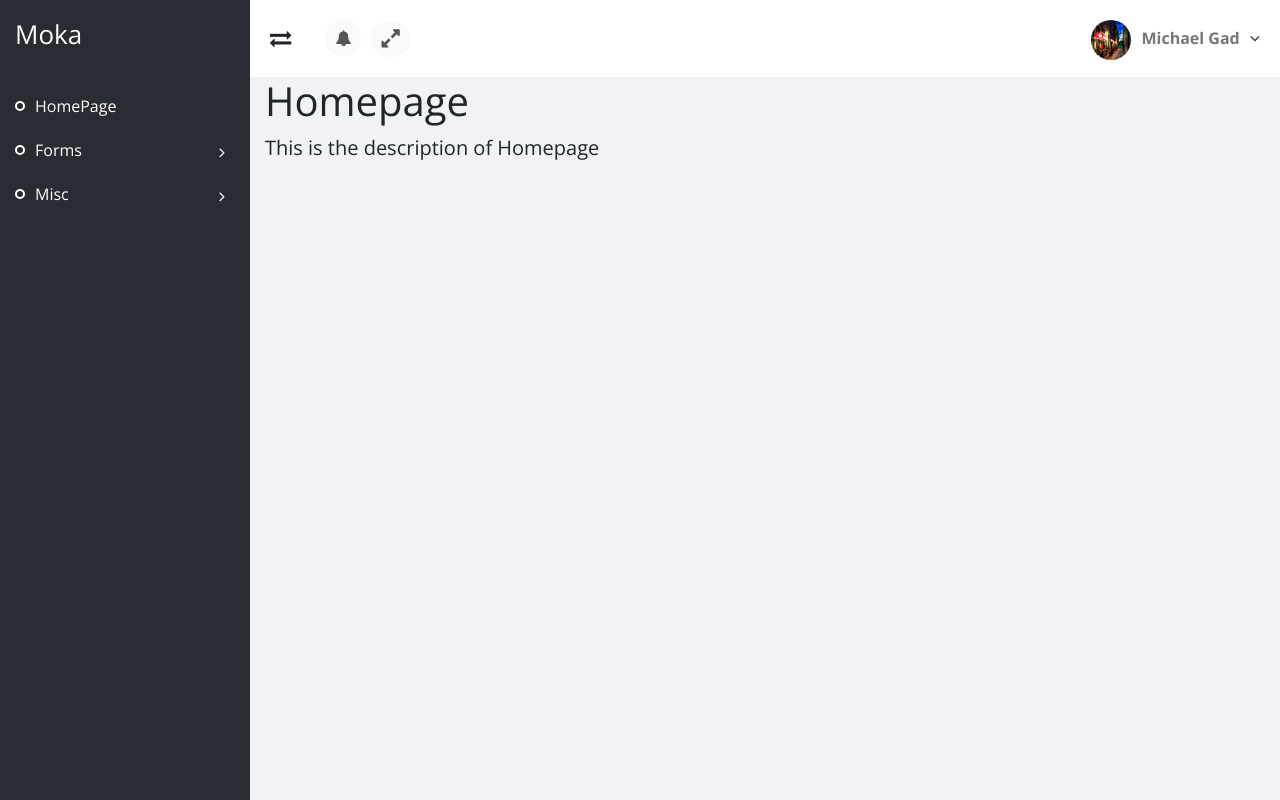
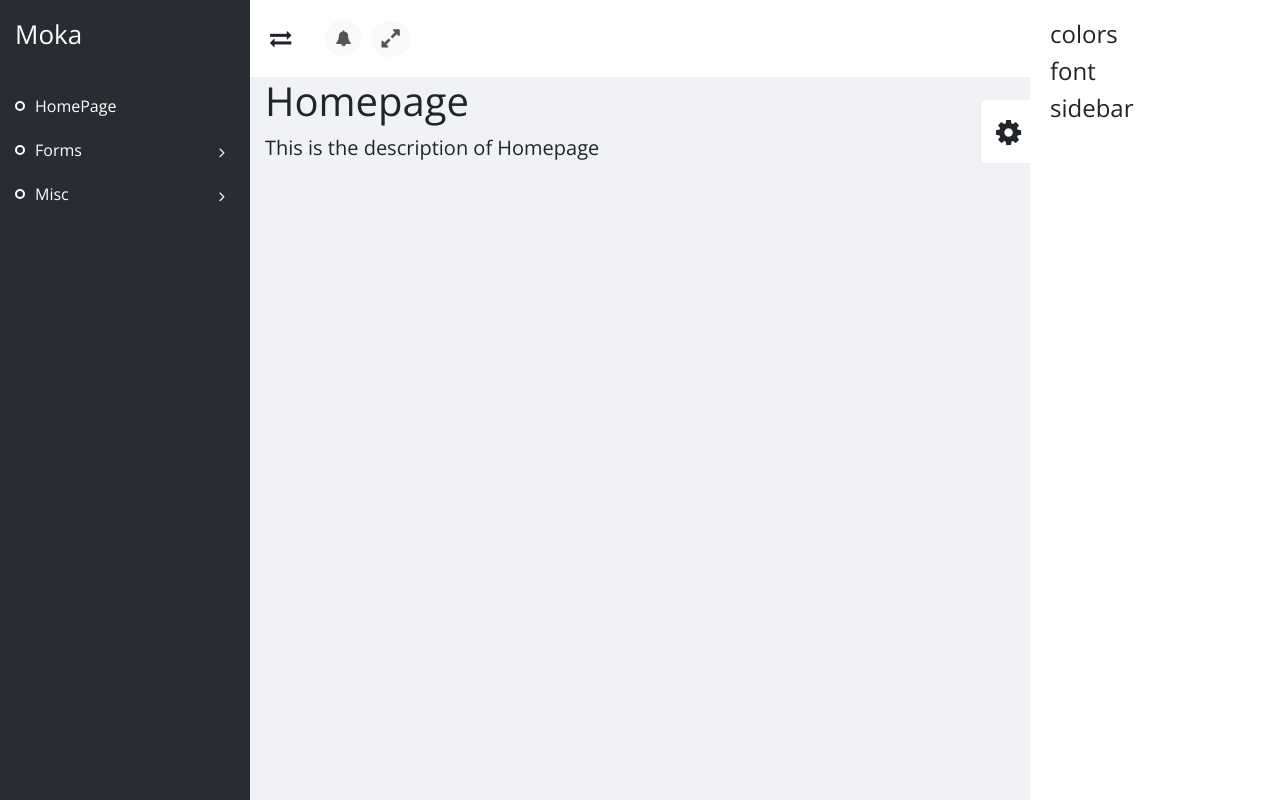
Before and after one commit to mokai2008/FrontendTemplate, a website: page stage/html/homepage.pug in a window 1280 px wide. Drawn offline with nearby package versions, Linux system fonts and the light colour scheme; files that its build step writes are made by us from their sources; files whose address does not match are found by name.

Commit message:
lesson 21 add settings box

```diff
--- a/stage/css/main.scss
+++ b/stage/css/main.scss
@@ -1,3 +1,5 @@
 @import 'sass/layout/gobal';
 @import 'sass/layout/header';
 @import 'sass/layout/sidebar';
+
+@import 'sass/components/settings-box';
--- /dev/null
+++ b/stage/css/sass/components/_settings-box.scss
@@ -0,0 +1,25 @@
+.settings-box {
+  background-color: #fff;
+  position: fixed;
+  top: 0;
+  right: 0;
+  width: 250px;
+  height: 100%;
+  z-index: 1000;
+  padding: 20px;
+  transition: 0.3s;
+  .toggle-settings {
+    position: absolute;
+    left: -49px;
+    top: 100px;
+    padding: 15px;
+    font-size:22px;
+    background-color: #fff;
+    border-radius: 5px 0 0 5px;
+    cursor: pointer;
+  }
+
+  &.hide-settings {
+    right: -250px;
+  }
+}
--- a/stage/html/homepage.pug
+++ b/stage/html/homepage.pug
@@ -6,6 +6,7 @@ html(lang="en")
     include pug/layout/styles
   body
     .page.home-page
+      include pug/components/settings-box
       include pug/layout/slider
       .content-area
         include pug/layout/header
--- /dev/null
+++ b/stage/html/pug/components/settings-box.pug
@@ -0,0 +1,10 @@
+.settings-box
+  .toggle-settings
+    i.fa.fa-gear.fa-lg
+  .settings-content
+    .option-box
+      h4 colors
+    .option-box
+      h4 font
+    .option-box
+      h4 sidebar
--- a/stage/js/main.js
+++ b/stage/js/main.js
@@ -27,3 +27,10 @@ $('.toggle-fullscreen').on('click', function() {
 
     }  }
 });
+
+// toggle settings-box
+
+$('.toggle-settings').on('click', function() {
+  $(this).find("i").toggleClass('fa-spin');
+  $(this).parent().toggleClass('hide-settings');
+})
```
Also changed, not shown: dist/css/main.css, dist/homepage.html, dist/js/main-min.js, dist/js/main.js, 1 other file.
